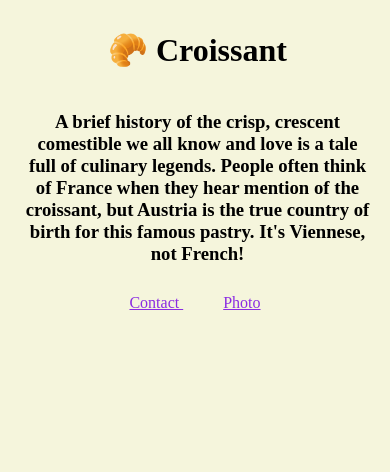
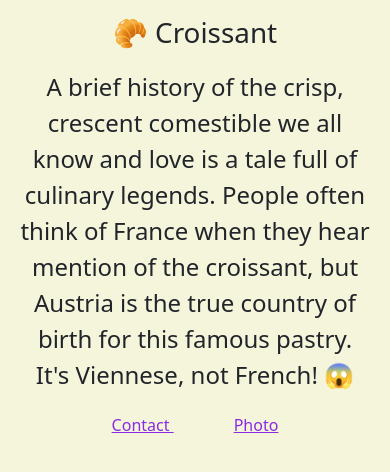
Before and after one commit to samanthaoria/shecodes-croissant, a plain HTML site: page index.html in a window 390 px wide. Drawn offline with nearby package versions, Linux system fonts and the light colour scheme.

Commit message:
making the site responsive

```diff
--- a/contact.html
+++ b/contact.html
@@ -4,6 +4,12 @@
     <meta charset="UTF-8" />
     <meta http-equiv="X-UA-Compatible" content="IE=edge" />
     <meta name="viewport" content="width=device-width, initial-scale=1.0" />
+    <link
+      href="https://cdn.jsdelivr.net/npm/bootstrap@5.0.0-beta2/dist/css/bootstrap.min.css"
+      rel="stylesheet"
+      integrity="sha384-BmbxuPwQa2lc/FVzBcNJ7UAyJxM6wuqIj61tLrc4wSX0szH/Ev+nYRRuWlolflfl"
+      crossorigin="anonymous"
+    />
     <link rel="stylesheet" href="style/style.css" />
 
     <title>Contact us - DeliciousCroissants.com</title>
@@ -13,10 +19,14 @@
     />
   </head>
   <body>
-    <h1>📩 Contact us</h1>
-    <h3>Email us at: croissant@croissant.com if you need more information.</h3>
+    <div class="mt-5">
+      <h1 class="text-center">📩 Contact us</h1>
+    </div>
+    <p class="text-center">
+      Email us at: croissant@croissant.com if you need more information.
+    </p>
 
-    <footer>
+    <footer class="text-center">
       <a href="index.html"> Homepage</a>
       <a href="photo.html"> Photo </a>
     </footer>
--- a/index.html
+++ b/index.html
@@ -4,19 +4,27 @@
     <meta charset="UTF-8" />
     <meta http-equiv="X-UA-Compatible" content="IE=edge" />
     <meta name="viewport" content="width=device-width, initial-scale=1.0" />
+    <link
+      href="https://cdn.jsdelivr.net/npm/bootstrap@5.0.0-beta2/dist/css/bootstrap.min.css"
+      rel="stylesheet"
+      integrity="sha384-BmbxuPwQa2lc/FVzBcNJ7UAyJxM6wuqIj61tLrc4wSX0szH/Ev+nYRRuWlolflfl"
+      crossorigin="anonymous"
+    />
     <link rel="stylesheet" href="style/style.css" />
     <title>The best Croissant ever - DeliciousCroissants.com</title>
     <meta name="description" content="🥐 A little bit about croissants 🥐" />
   </head>
   <body>
-    <h1>🥐 Croissant</h1>
-    <h3>
+    <div class="mt-3">
+      <h1 class="text-center">🥐 Croissant</h1>
+    </div>
+    <p class="text-center">
       A brief history of the crisp, crescent comestible we all know and love is
       a tale full of culinary legends. People often think of France when they
       hear mention of the croissant, but Austria is the true country of birth
-      for this famous pastry. It's Viennese, not French!
-    </h3>
-    <footer>
+      for this famous pastry. It's Viennese, not French! 😱
+    </p>
+    <footer class="text-center">
       <a href="contact.html" class="link-contact" title="Contact page">
         Contact
       </a>
--- a/style/style.css
+++ b/style/style.css
@@ -2,25 +2,21 @@ body{
   background: beige;
 }
 
-h1, h3 {
-  text-align: center;
+p{
+  font-size: 24px;
+  margin: 10px;
   padding: 10px;
-  margin-left: 5px;
-}
-
-footer{
-  text-align: center;
 }
 
 footer a{
   margin: 0 10px;
-  padding: 10px;
+  padding: 20px;
   color:blueviolet;
 }
 
 .croissant-photo{
   display: block;
   border-radius: 10px;
-  max-width: 100%;
+  max-width: 90%;
   margin:30px auto;
 }
```
Also changed, not shown: photo.html (+11 -3 lines).
